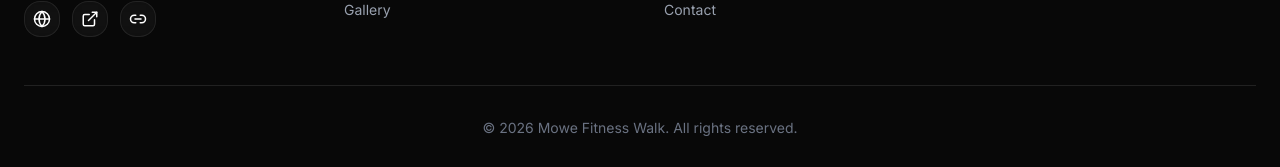
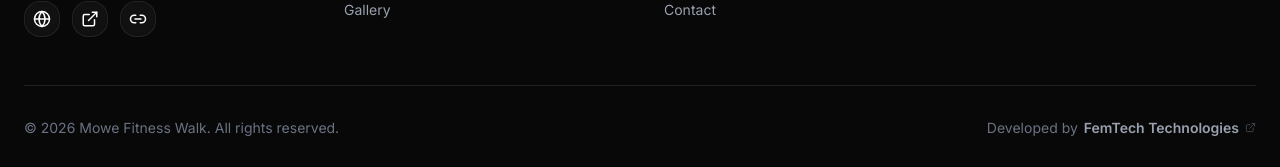
Before and after one commit to Babafemi-Olawuni-1/mowefitnesswalk, a React (Vite) app: page / in a window 1280 px wide. Shown: the part 7294-7461 px from the top of the page. Built offline with nearby package versions, Linux system fonts and the light colour scheme; no server answers.

Commit message:
feat(footer): add FemTech Technologies developer credit link

```diff
--- a/src/components/Footer.tsx
+++ b/src/components/Footer.tsx
@@ -83,8 +83,20 @@ export default function Footer() {
         </div>
       </div>
 
-      <div className="max-w-7xl mx-auto pt-6 sm:pt-8 border-t border-white/10 text-center text-xs sm:text-sm text-gray-500">
-        © 2026 Mowe Fitness Walk. All rights reserved.
+      <div className="max-w-7xl mx-auto pt-6 sm:pt-8 border-t border-white/10 flex flex-col sm:flex-row items-center justify-between gap-3 text-xs sm:text-sm text-gray-500">
+        <span>© 2026 Mowe Fitness Walk. All rights reserved.</span>
+        <a
+          href="https://olawunibabafemi.netlify.app/"
+          target="_blank"
+          rel="noopener noreferrer"
+          className="flex items-center gap-1.5 text-gray-500 hover:text-[#22C55E] transition-colors group"
+        >
+          <span>Developed by</span>
+          <span className="font-semibold text-gray-400 group-hover:text-[#22C55E] transition-colors">
+            FemTech Technologies
+          </span>
+          <ExternalLink size={11} className="opacity-60 group-hover:opacity-100 transition-opacity" />
+        </a>
       </div>
     </footer>
   );
```
